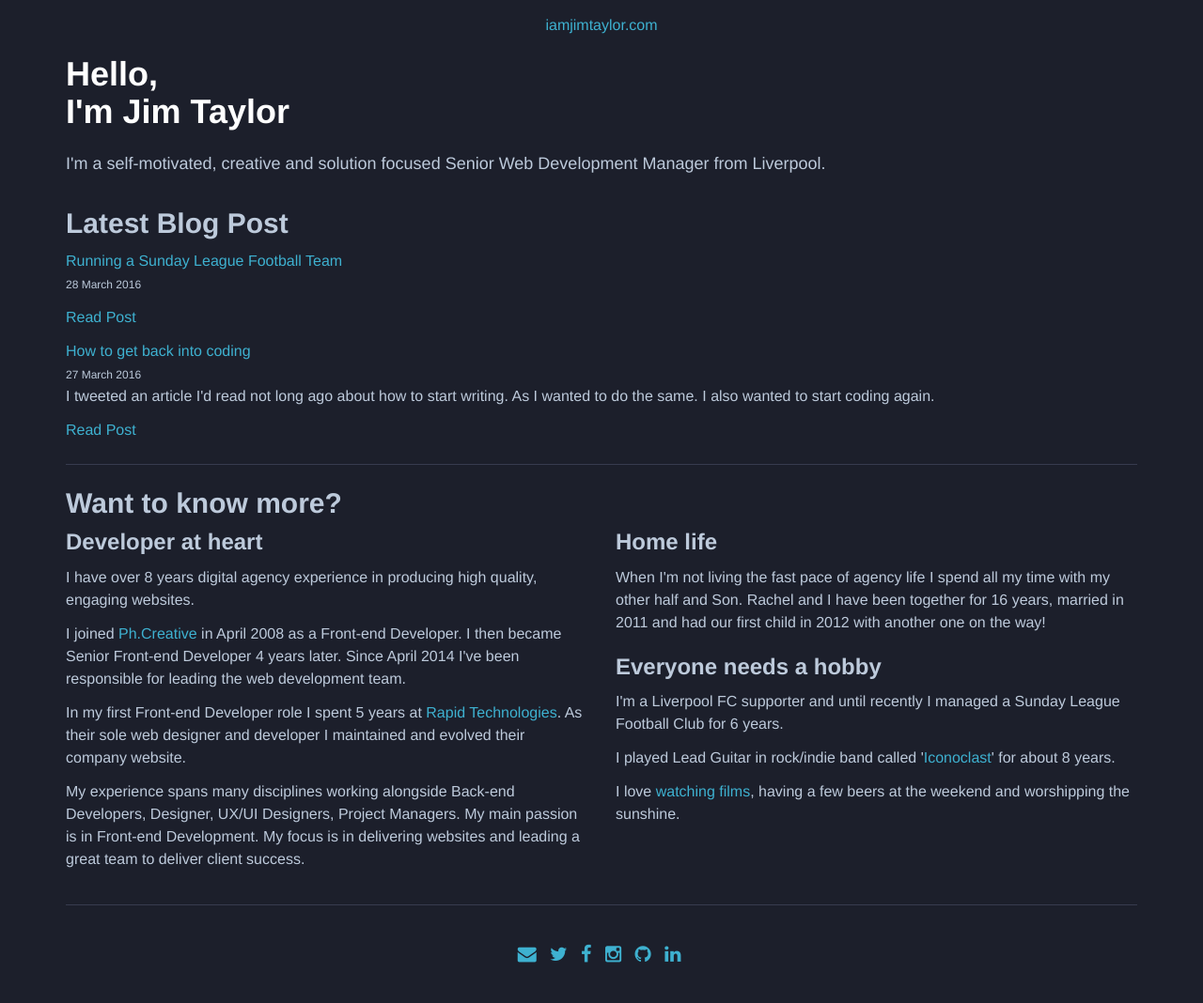
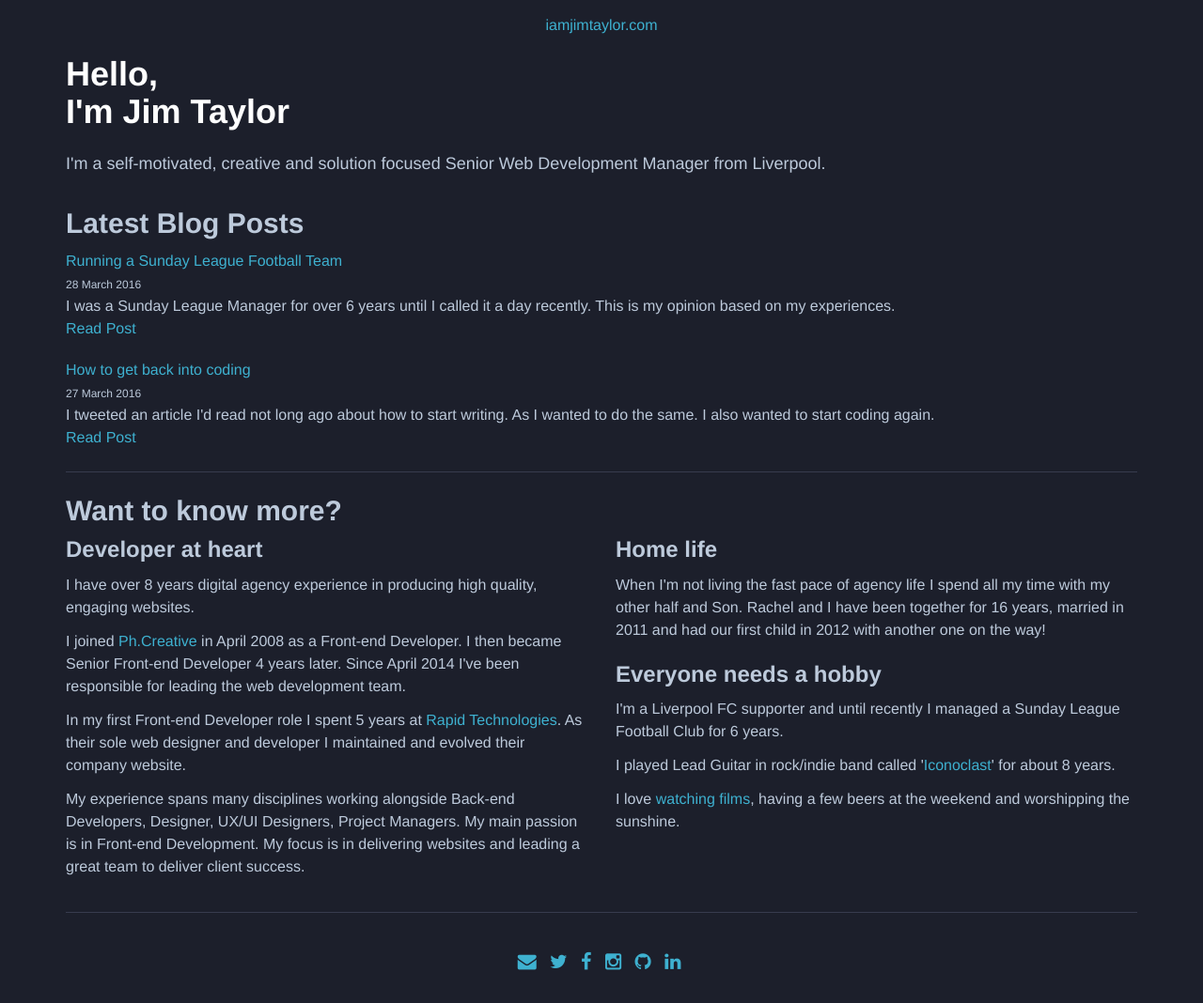
Before and after one commit to iamjimtaylor/iamjimtaylor, a Jekyll site: the page built from index.html, in a window 1280 px wide. Shown: the whole page at 94% size. Built offline with Jekyll 4.4.1, drawn with Linux system fonts in a browser that asks for light colours.

Commit message:
css updates to blog list

```diff
--- a/_includes/post/post-row.html
+++ b/_includes/post/post-row.html
@@ -1,4 +1,4 @@
-<ul class="posts-row list-unstyled" itemscope itemType="http://schema.org/Blog">
+
 	<li itemscope="itemscope" itemtype="http://schema.org/BlogPosting">
 
 		<meta itemprop="name headline" content="'{{ post.title }}'">
@@ -10,4 +10,3 @@
     	<p itemprop="description">{{ post.summary }}</p>
     	<a class="btn btn-default" href="{{ post.url | prepend: site.baseurl }}" rel="" title="Read Post">Read Post</a>
     </li>
-  </ul>
--- a/_posts/2016-03-28-running-a-sunday-league-football-team.md
+++ b/_posts/2016-03-28-running-a-sunday-league-football-team.md
@@ -2,7 +2,7 @@
 layout: post
 title:  "Running a Sunday League Football Team"
 date:   2016-03-28 18:40:00 +0000
-summary: ""
+summary: "I was a Sunday League Manager for over 6 years until I called it a day recently. This is my opinion based on my experiences."
 permalink: posts/running-a-sunday-league-football-team/
 ---
 
--- a/_sass/_bootstrap.scss
+++ b/_sass/_bootstrap.scss
@@ -19,6 +19,7 @@
 @import "bootstrap/code";
 //@import "bootstrap/grid";
 @import "skin/utilities/bootstrap_grid_override";
+@import "skin/templates/blog";
 //@import "bootstrap/tables";
 //@import "bootstrap/forms";
 //@import "bootstrap/buttons";
--- a/_sass/skin/templates/_blog.scss
+++ b/_sass/skin/templates/_blog.scss
@@ -9,3 +9,10 @@
 /* ==========================================================================
 #blog detail
 ========================================================================== */
+
+.posts-row {
+	li {
+		p { margin-bottom: 0px;}
+		Margin-bottom: 20px;
+	}
+}
--- a/index.html
+++ b/index.html
@@ -6,10 +6,12 @@ layout: default
 	<section class="col-sm-12">
 		<h1 class="page-header">Hello, <br> I'm Jim Taylor</h1>
 		<p class="lead">I'm a self-motivated, creative and solution focused Senior Web Development Manager from Liverpool.</p>
-		<h2>Latest Blog Post</h2>
+		<h2>Latest Blog Posts</h2>
+		<ul class="posts-row list-unstyled" itemscope itemType="http://schema.org/Blog">
 		{% for post in site.posts limit: 5 %}
 			{% include post/post-row.html size='posts-larger' %}
 		{% endfor %}
+		</ul>
 		<hr>
 		<h2>Want to know more?</h2>
 		<div class="row">
```
Also changed, not shown: posts/index.html (+6 -4 lines).
